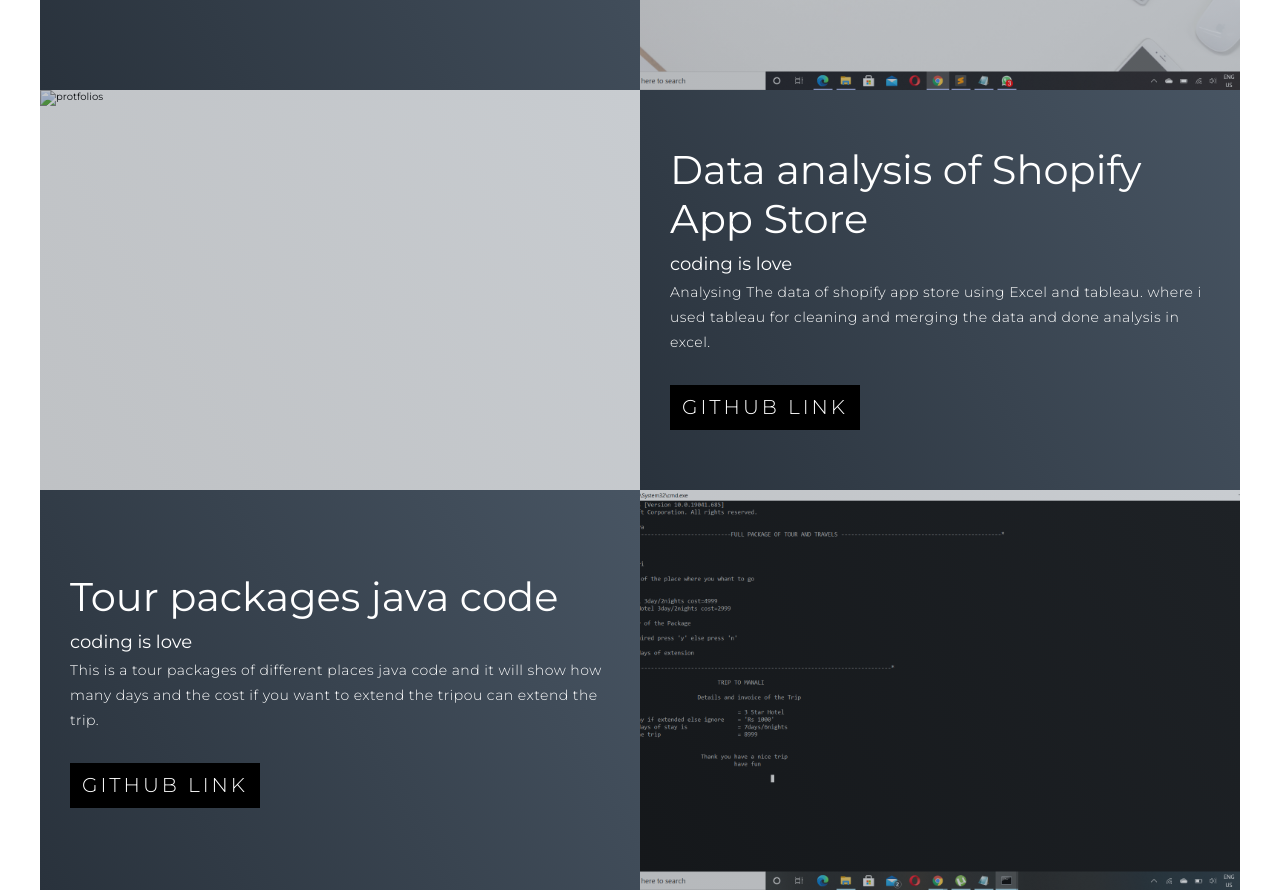
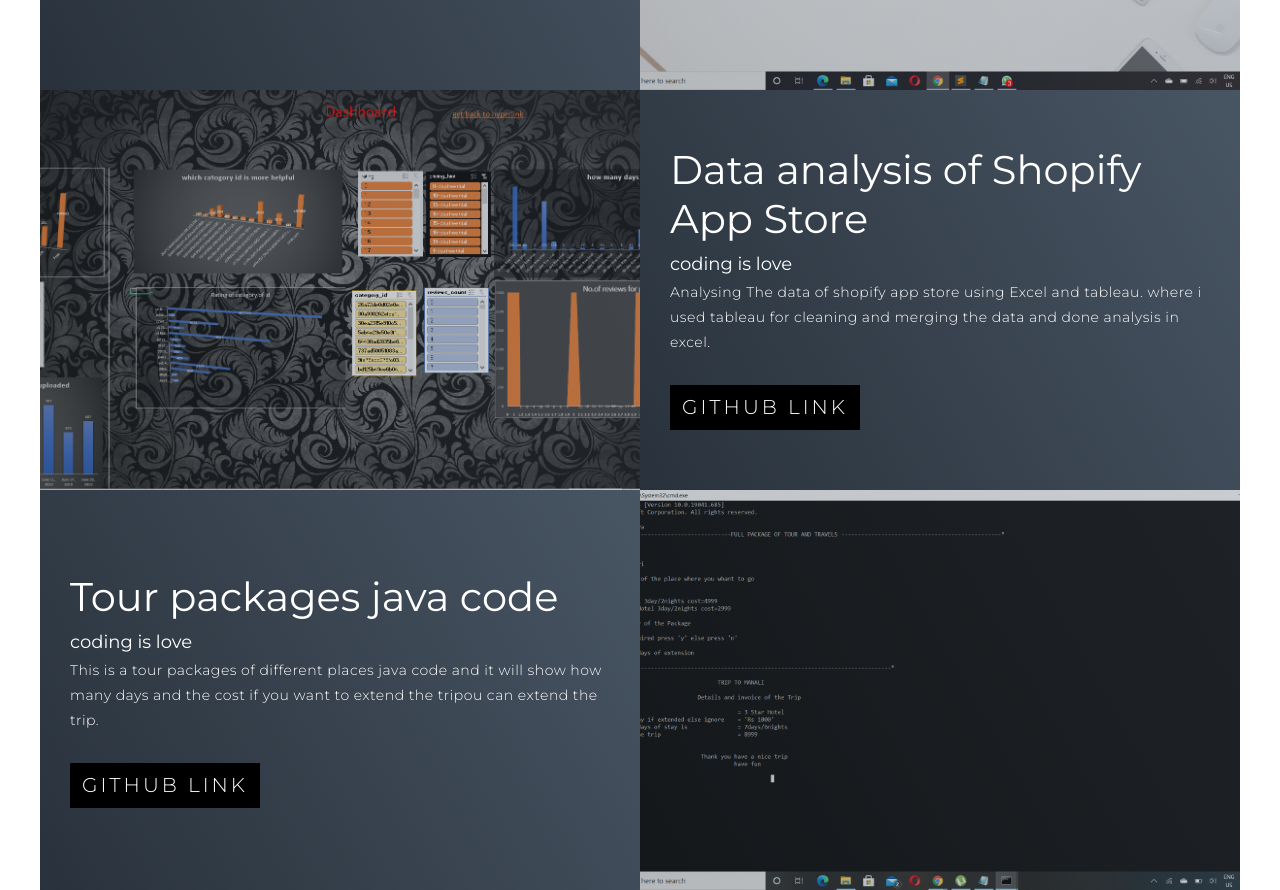
Before and after one commit to nitish666666/My-Portfolio, a plain HTML site: page resume/index.html in a window 1280 px wide. Shown: the part 2909-3799 px from the top of the page. Drawn offline with Linux system fonts and the light colour scheme.

Commit message:
Update index.html

```diff
--- a/resume/index.html
+++ b/resume/index.html
@@ -237,7 +237,7 @@
 
 					</div>
 					<div class="project-img">
-						<img src="" alt="protfolio" width="1130px" height="300px">s
+						<img src="./images/Screenshot (83).png" alt="protfolio" width="1130px" height="300px">s
 
 
 					</div>
```
